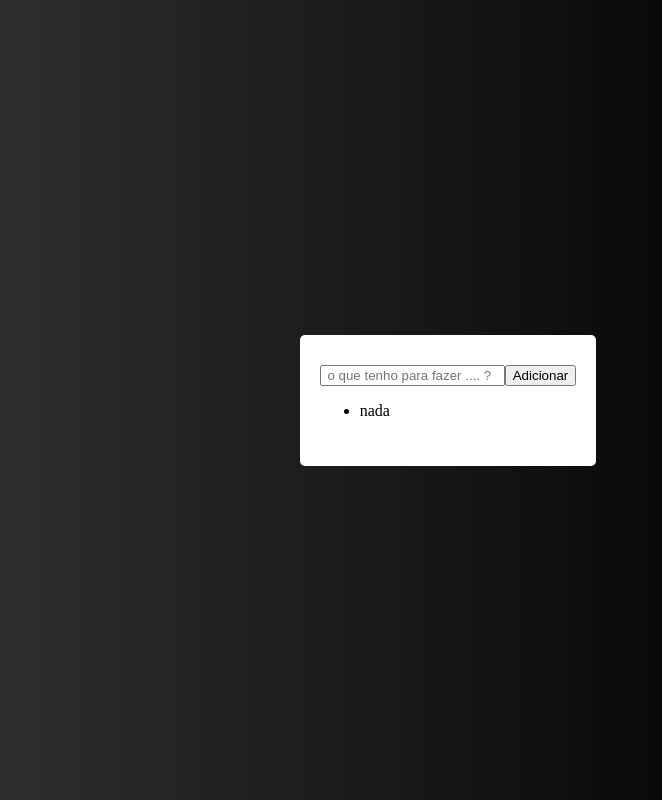
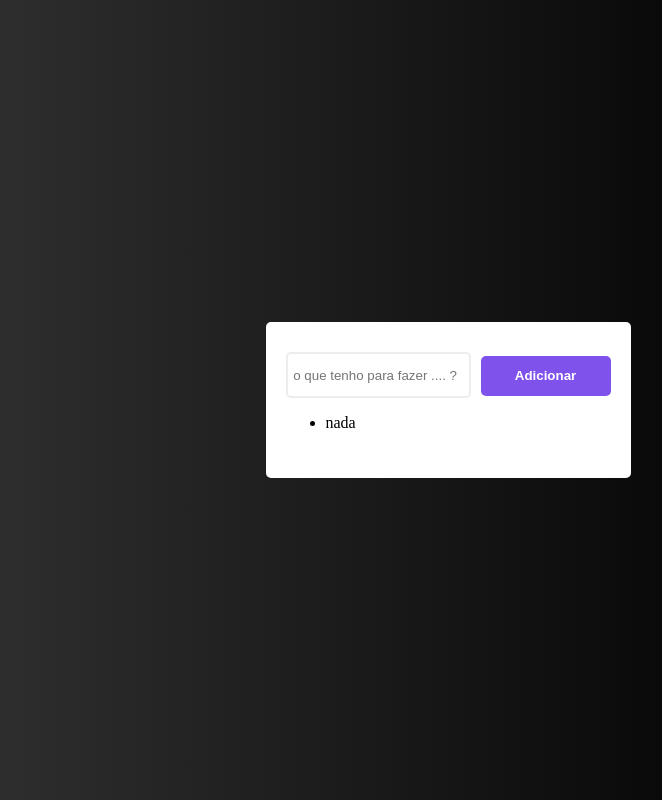
Before and after one commit to danilobrayann/ListaDeTarefas, a React (Vite) app: page / in a window 1280 px wide. Shown: the whole page, without its empty margins (192-854 px from the left). Built offline with nearby package versions, Linux system fonts and the light colour scheme.

Commit message:
feat: Continuando a estilização da aplicação

```diff
--- a/src/page/index.jsx
+++ b/src/page/index.jsx
@@ -1,7 +1,7 @@
 import { useState } from "react";
 import { v4 as uuidv4 } from 'uuid';
 
-import { Container, TodoList } from "./styles";
+import { Container, TodoList, Input,Button } from "./styles";
 
 function Home() {
 
@@ -20,8 +20,8 @@ function Home() {
         <>
             <Container>
                 <TodoList>
-                <input type="text" onChange={IpuntMudou} placeholder=" o que tenho para fazer .... ?" />
-                <button onClick={CliqueiNoBotao} >Adicionar</button>
+                <Input type="text" onChange={IpuntMudou} placeholder=" o que tenho para fazer .... ?" />
+                <Button onClick={CliqueiNoBotao} >Adicionar</Button>
                 <ul>
                     {List.map(Intems => (<li key={Intems.id}>{Intems.task}</li>))}
                 </ul>
--- a/src/page/styles.js
+++ b/src/page/styles.js
@@ -14,3 +14,21 @@ background-color:white;
 padding:30px 20px;
 border-radius:5px;
 `
+
+export const Input = styled.input`
+border: 2px solid rgba(209, 211, 212, 0.4);
+border-radius: 5px;
+height:40px;
+margin-right: 10px;
+`
+export const Button = styled.button`
+background-color: #8052ec;
+border-radius: 5px;
+border: none;
+color: white;
+font-weight:900;
+font-size: 17;
+line-height: 2px;
+height:40px;
+width: 130px;
+`
```
